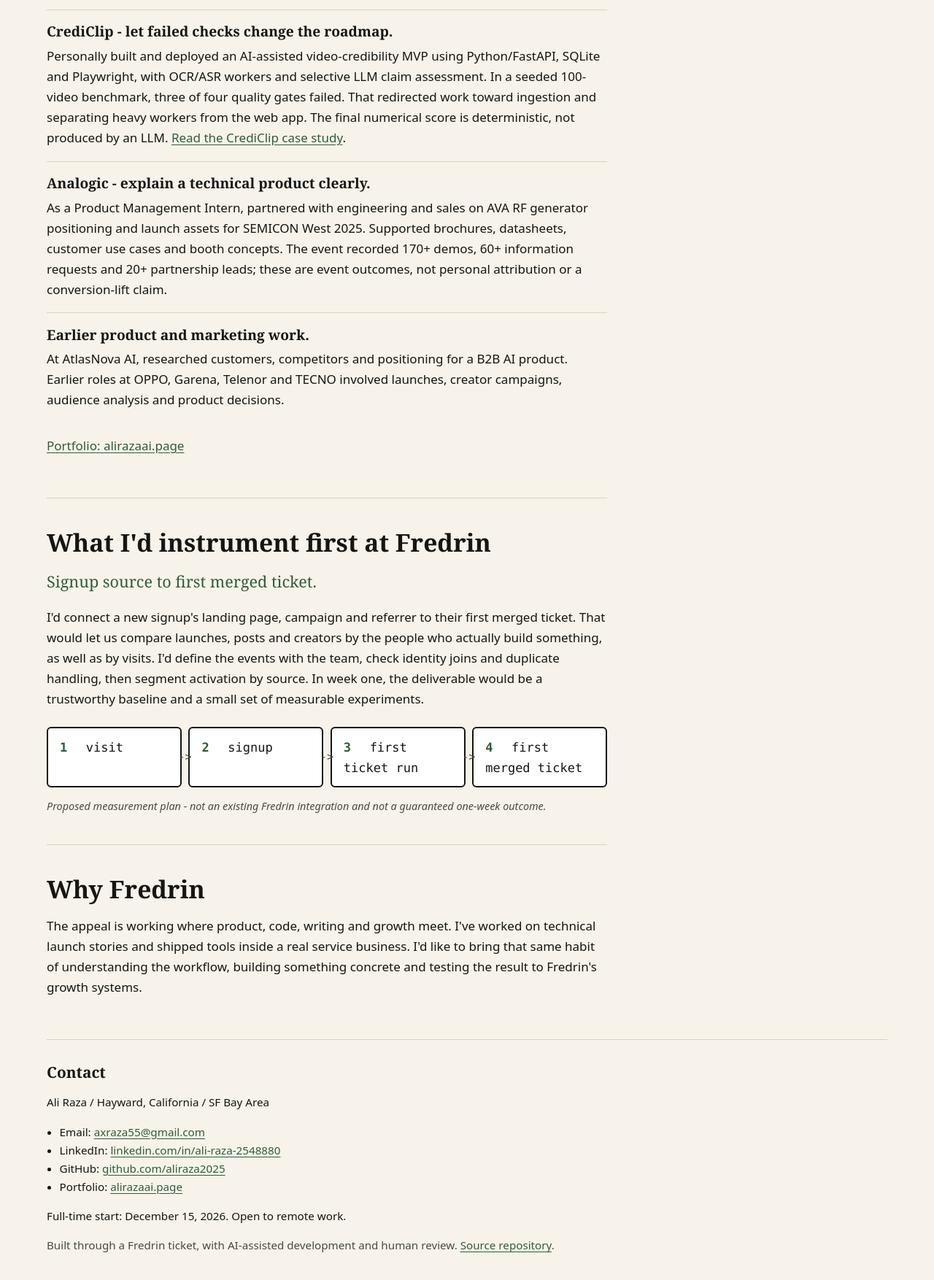
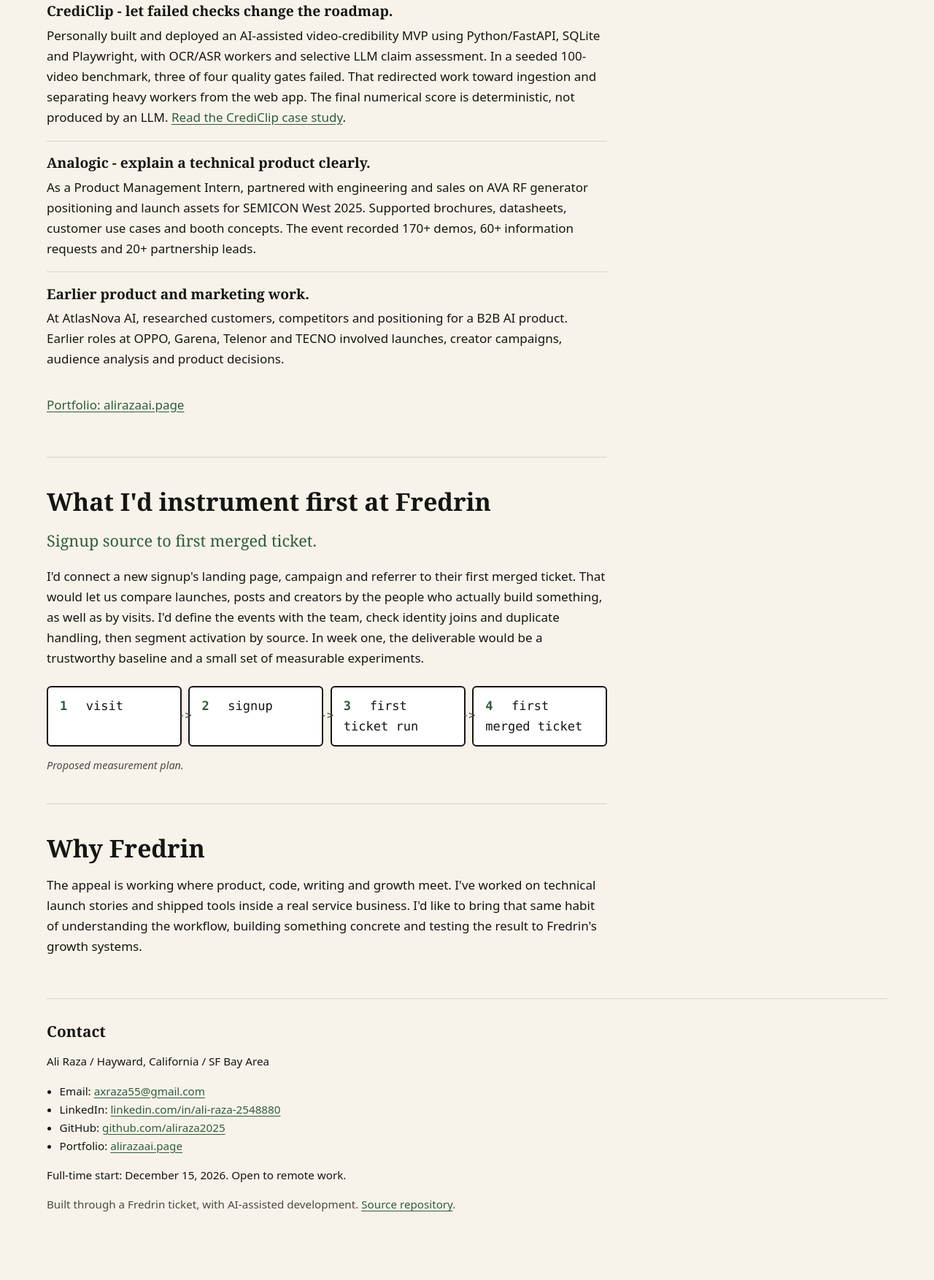
Before and after one commit to aliraza2025/ali-fredrin-gtm, a plain HTML site: page index.html in a window 1280 px wide. Shown: the part 1161-2915 px from the top of the page at 73% size. After the commit the page ends 2888 px from the top, so only its background shows below. Drawn offline with Linux system fonts and the light colour scheme.

Commit message:
Polish application copy and accurately describe build provenance

```diff
--- a/index.html
+++ b/index.html
@@ -68,7 +68,7 @@
     <ol class="work">
       <li>
         <h3>Blue Ocean Window Cleaning - from front-office discovery to a deployed quoting tool.</h3>
-        <p>Worked with the owner, sales staff and front desk to understand estimating, then personally built and deployed an AI-assisted Next.js quoting application using Housecall Pro history and property data. Processed 11,482 historical jobs. Combined historical lookups, regression, labor estimates and business rules with explanations, confidence indicators and staff corrections. Owned requirements, testing, iteration, launch and handoff. A separate staffing model identified about $3,400 per month in potential slow-season savings. These are potential savings, not measured realized savings.</p>
+        <p>Worked with the owner, sales staff and front desk to understand estimating, then personally built and deployed an AI-assisted Next.js quoting application using Housecall Pro history and property data. Processed 11,482 historical jobs. Combined historical lookups, regression, labor estimates and business rules with explanations, confidence indicators and staff corrections. Owned requirements, testing, iteration, launch and handoff. A separate staffing model identified about $3,400 per month in potential slow-season savings.</p>
       </li>
       <li>
         <h3>CrediClip - let failed checks change the roadmap.</h3>
@@ -76,7 +76,7 @@
       </li>
       <li>
         <h3>Analogic - explain a technical product clearly.</h3>
-        <p>As a Product Management Intern, partnered with engineering and sales on AVA RF generator positioning and launch assets for SEMICON West 2025. Supported brochures, datasheets, customer use cases and booth concepts. The event recorded 170+ demos, 60+ information requests and 20+ partnership leads; these are event outcomes, not personal attribution or a conversion-lift claim.</p>
+        <p>As a Product Management Intern, partnered with engineering and sales on AVA RF generator positioning and launch assets for SEMICON West 2025. Supported brochures, datasheets, customer use cases and booth concepts. The event recorded 170+ demos, 60+ information requests and 20+ partnership leads.</p>
       </li>
       <li>
         <h3>Earlier product and marketing work.</h3>
@@ -97,7 +97,7 @@
         <li><span class="step-n">3</span> first ticket run</li>
         <li><span class="step-n">4</span> first merged ticket</li>
       </ol>
-      <figcaption>Proposed measurement plan - not an existing Fredrin integration and not a guaranteed one-week outcome.</figcaption>
+      <figcaption>Proposed measurement plan.</figcaption>
     </figure>
   </section>
 
@@ -117,7 +117,7 @@
     <li>Portfolio: <a href="https://www.alirazaai.page/">alirazaai.page</a></li>
   </ul>
   <p>Full-time start: December 15, 2026. Open to remote work.</p>
-  <p class="build-note">Built through a Fredrin ticket, with AI-assisted development and human review. <a href="https://github.com/aliraza2025/ali-fredrin-gtm">Source repository</a>.</p>
+  <p class="build-note">Built through a Fredrin ticket, with AI-assisted development. <a href="https://github.com/aliraza2025/ali-fredrin-gtm">Source repository</a>.</p>
 </footer>
 
 <script src="capture.js"></script>
```
